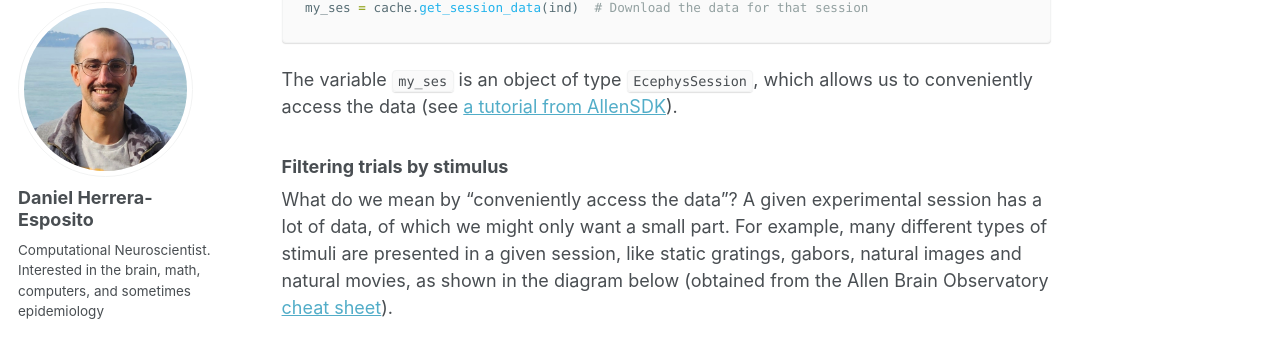
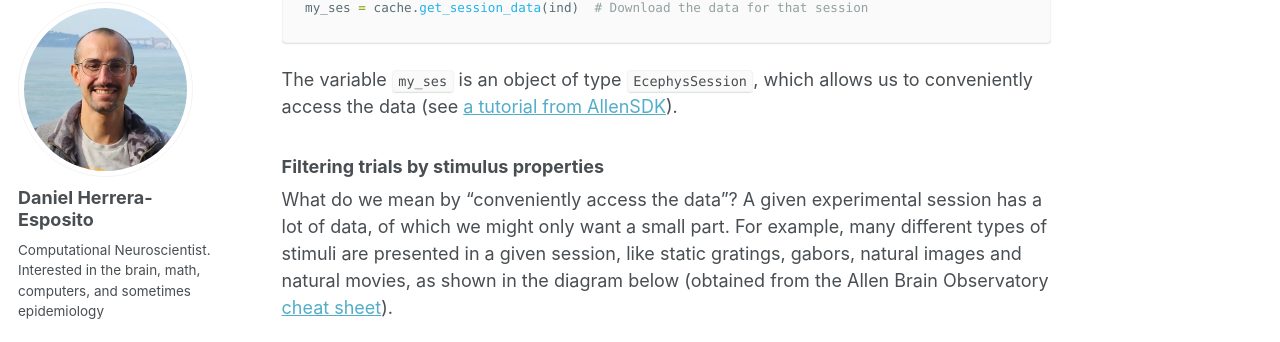
Before and after one commit to dherrera1911/dherrera1911.github.io, a Jekyll site: the page built from _posts/2025-08-10-open-neural-coding.md, in a window 1280 px wide and 900 px high, scrolled down 2811 px. Shown: the part 104-446 px from the top of the window. Built offline with Jekyll 4.4.1, drawn with Linux system fonts in a browser that asks for light colours; some web fonts are replaced; some of the changed text lies outside the part shown.

Commit message:
Add info

```diff
--- a/_posts/2025-08-10-open-neural-coding.md
+++ b/_posts/2025-08-10-open-neural-coding.md
@@ -142,7 +142,7 @@
 which allows us to conveniently access the data
 (see [a tutorial from AllenSDK](https://allensdk.readthedocs.io/en/latest/_static/examples/nb/ecephys_session.html)).
 
-### Filtering trials by stimulus
+### Filtering trials by stimulus properties
 
 What do we mean by "conveniently access the data"?
 A given experimental session has a lot of data, of which we
```
Also changed, not shown: other parts of _posts/2025-08-10-open-neural-coding.md (+1 -1 lines).
